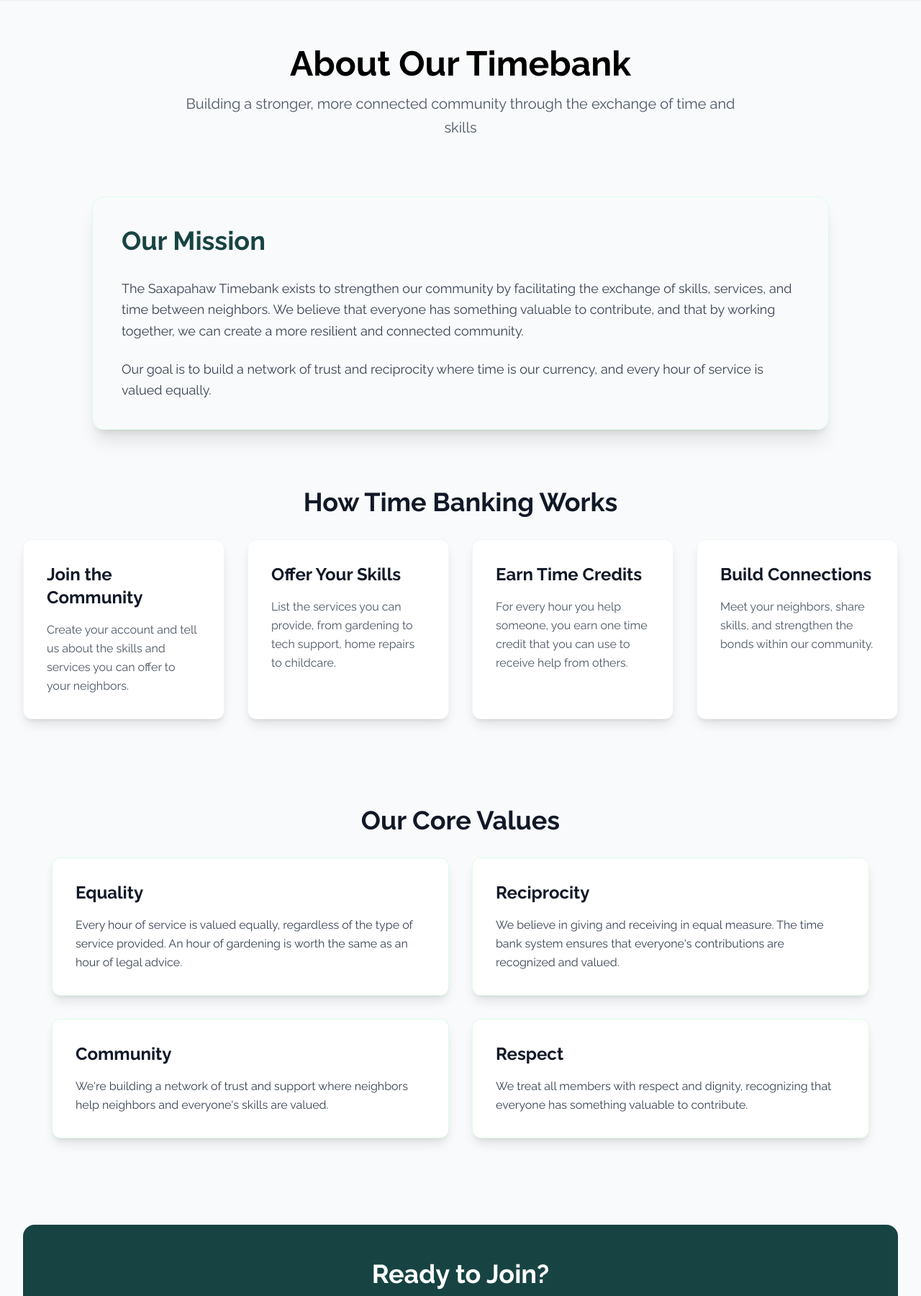
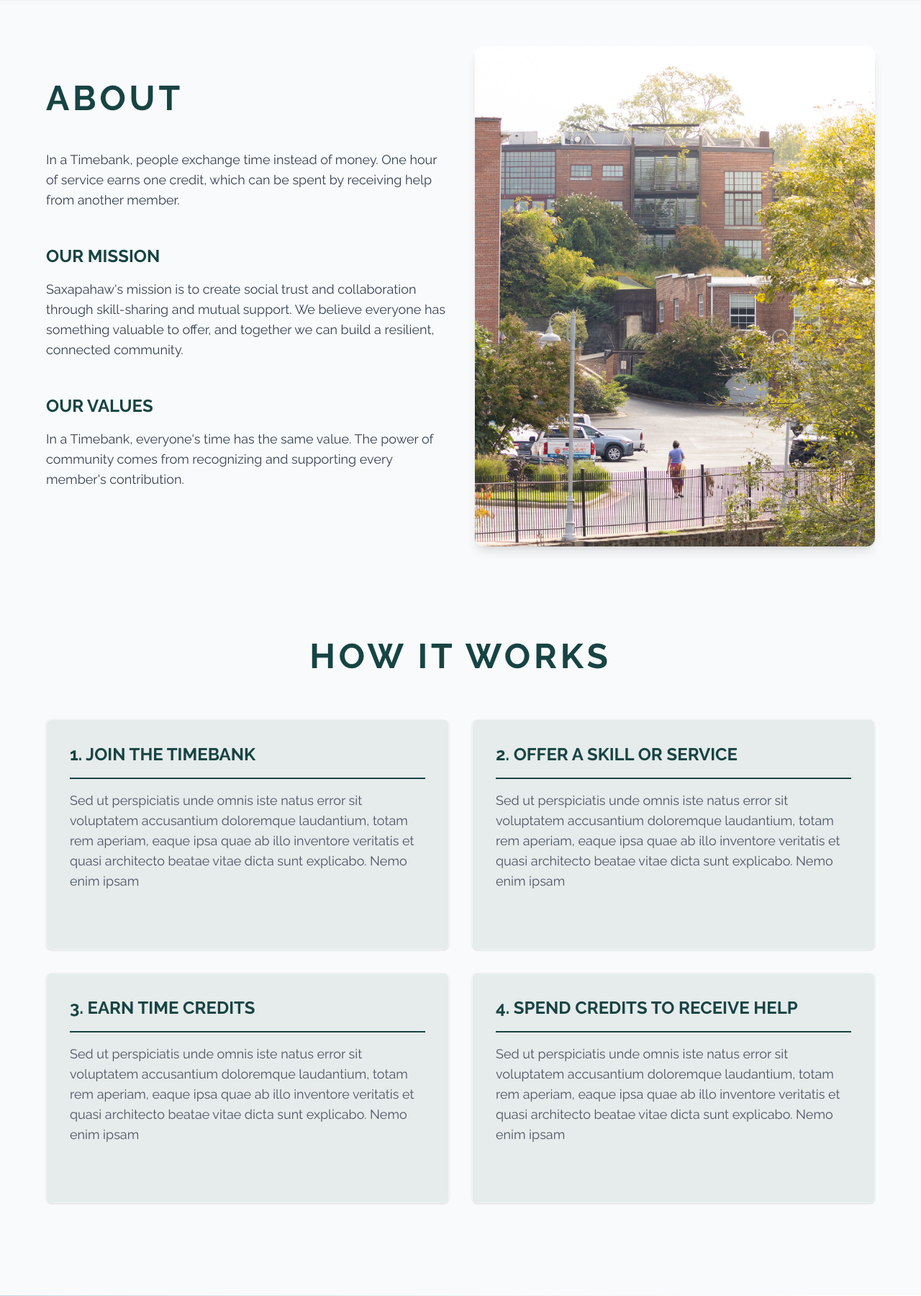
Before and after one commit to jeodell/saxfwd-community-time-bank, a Django app: page /about/ in a window 1280 px wide. Shown: the part 96-1896 px from the top of the page at 72% size. Run offline with Django 5.2, Linux system fonts and the light colour scheme; some libraries are stand-ins or nearby versions.

Commit message:
Updating the about page

```diff
--- a/templates/core/about.html
+++ b/templates/core/about.html
@@ -3,124 +3,160 @@
 {% load static %}
 {% block title %}About - Saxapahaw Timebank{% endblock %}
 {% block content %}
-<div class="max-w-7xl mx-auto px-4 sm:px-6 lg:px-8 py-16">
-  <!-- Hero Section -->
-  <div class="text-center mb-20">
-    <h1 class="text-5xl font-extrabold text-primar mb-4">About Our Timebank</h1>
-    <p class="text-xl text-gray-600 max-w-3xl mx-auto leading-relaxed">
-      Building a stronger, more connected community through the exchange of time and skills
+<!-- About Section -->
+<section class="grid grid-cols-1 md:grid-cols-2 gap-10 p-8 md:p-12 lg:p-16 max-w-7xl mx-auto">
+  <div class="space-y-12 md:pt-12">
+    <h2 class="text-5xl font-bold text-primary tracking-widest uppercase">About</h2>
+    <p class="text-gray-700 text-lg">
+      In a Timebank, people exchange time instead of money. One hour of service earns one credit, which can be spent by
+      receiving help from another member.
     </p>
-  </div>
-
-  <!-- Mission Section -->
-  <div class="rounded-2xl shadow-xl p-10 mb-20 border border-green-100 max-w-5xl mx-auto">
-    <div>
-      <h2 class="text-4xl font-bold text-primary mb-8">Our Mission</h2>
-      <p class="text-lg text-gray-700 mb-6 leading-relaxed">
-        The Saxapahaw Timebank exists to strengthen our community by facilitating the exchange of skills, services, and
-        time between neighbors. We believe that everyone has something valuable to contribute, and that by working
-        together, we can create a more resilient and connected community.
+    <div class="space-y-4">
+      <h3 class="font-bold text-2xl text-primary uppercase">Our Mission</h3>
+      <p class="text-gray-700 text-lg">
+        Saxapahaw's mission is to create social trust and collaboration through skill-sharing and mutual support. We
+        believe everyone has something valuable to offer, and together we can build a resilient, connected community.
       </p>
-      <p class="text-lg text-gray-700 leading-relaxed">
-        Our goal is to build a network of trust and reciprocity where time is our currency, and every hour of service is
-        valued equally.
+    </div>
+    <div class="space-y-4">
+      <h3 class="font-bold text-2xl text-primary uppercase">Our Values</h3>
+      <p class="text-gray-700 text-lg">
+        In a Timebank, everyone's time has the same value. The power of community comes from recognizing and supporting
+        every member's contribution.
       </p>
     </div>
   </div>
+  <div>
+    <img
+      src="{% static 'img/sax_mill_area.jpg' %}"
+      alt="About Saxapahaw"
+      class="rounded-xl shadow-lg w-full object-cover h-full"
+    />
+  </div>
+</section>
 
-  <!-- How It Works Section -->
-  <div class="mb-20">
-    <h2 class="text-4xl font-bold text-gray-900 text-center mb-8">How Time Banking Works</h2>
-    <div class="grid grid-cols-1 md:grid-cols-2 lg:grid-cols-4 gap-8">
-      <div
-        class="bg-white rounded-xl shadow-lg p-8 transform hover:scale-105 transition-transform duration-300 border border-gray-100"
-      >
-        <h3 class="text-2xl font-bold text-gray-900 mb-4">Join the Community</h3>
-        <p class="text-gray-600 leading-relaxed">
-          Create your account and tell us about the skills and services you can offer to your neighbors.
+<!-- How It Works Section -->
+<section class="p-8 md:p-12 lg:p-16 max-w-7xl mx-auto">
+  <h2 class="text-5xl font-bold text-center text-primary mb-16 tracking-widest uppercase">How It Works</h2>
+  <div class="grid grid-cols-1 md:grid-cols-2 gap-8 mb-16">
+    <div class="bg-card-bg rounded-lg p-8 shadow border border-gray-100">
+      <div class="font-bold text-2xl mb-2 text-primary uppercase">1. Join the Timebank</div>
+      <div class="h-[2px] bg-primary my-4"></div>
+      <p class="text-gray-600 text-lg pb-12">
+        Sed ut perspiciatis unde omnis iste natus error sit voluptatem accusantium doloremque laudantium, totam rem
+        aperiam, eaque ipsa quae ab illo inventore veritatis et quasi architecto beatae vitae dicta sunt explicabo. Nemo
+        enim ipsam
+      </p>
+    </div>
+    <div class="bg-card-bg rounded-lg p-8 shadow border border-gray-100">
+      <div class="font-bold text-2xl mb-2 text-primary uppercase">2. Offer a Skill or Service</div>
+      <div class="h-[2px] bg-primary my-4"></div>
+      <p class="text-gray-600 text-lg pb-12">
+        Sed ut perspiciatis unde omnis iste natus error sit voluptatem accusantium doloremque laudantium, totam rem
+        aperiam, eaque ipsa quae ab illo inventore veritatis et quasi architecto beatae vitae dicta sunt explicabo. Nemo
+        enim ipsam
+      </p>
+    </div>
+    <div class="bg-card-bg rounded-lg p-8 shadow border border-gray-100">
+      <div class="font-bold text-2xl mb-2 text-primary uppercase">3. Earn Time Credits</div>
+      <div class="h-[2px] bg-primary my-4"></div>
+      <p class="text-gray-600 text-lg pb-12">
+        Sed ut perspiciatis unde omnis iste natus error sit voluptatem accusantium doloremque laudantium, totam rem
+        aperiam, eaque ipsa quae ab illo inventore veritatis et quasi architecto beatae vitae dicta sunt explicabo. Nemo
+        enim ipsam
+      </p>
+    </div>
+    <div class="bg-card-bg rounded-lg p-8 shadow border border-gray-100">
+      <div class="font-bold text-2xl mb-2 text-primary uppercase">4. Spend Credits to Receive Help</div>
+      <div class="h-[2px] bg-primary my-4"></div>
+      <p class="text-gray-600 text-lg pb-12">
+        Sed ut perspiciatis unde omnis iste natus error sit voluptatem accusantium doloremque laudantium, totam rem
+        aperiam, eaque ipsa quae ab illo inventore veritatis et quasi architecto beatae vitae dicta sunt explicabo. Nemo
+        enim ipsam
+      </p>
+    </div>
+  </div>
+</section>
+
+<!-- Who It's For Section -->
+<section class="relative">
+  <img src="{% static 'img/sax_village_in_snow.jpg' %}" alt="Who It's For" class="w-full h-3/4 object-cover" />
+  <div class="absolute top-24 right-12 bg-secondary bg-opacity-80 rounded-xl p-8 max-w-xs shadow-lg">
+    <div class="font-bold text-2xl text-primary mb-2 uppercase">Who It's For</div>
+    <p class="text-gray-800 text-lg">
+      Timebanking works best locally, building relationships and trust among neighbors. Anyone in the Saxapahaw area who
+      wants to give and receive help is welcome to join!
+    </p>
+  </div>
+</section>
+
+<!-- FAQ Section -->
+<section class="bg-cream rounded-2xl px-8 md:px-12 lg:px-16 py-16 md:py-20 lg:py-24">
+  <div class="max-w-4xl mx-auto">
+    <h2 class="text-5xl font-bold text-center text-primary mb-16 tracking-widest uppercase">
+      Frequently Asked Questions
+    </h2>
+    <div class="space-y-8">
+      <div class="space-y-4">
+        <div class="font-bold">Here's a big question that I have that needs answering?</div>
+        <p class="text-gray-700 text-sm">
+          Sed ut perspiciatis unde omnis iste natus error sit voluptatem accusantium doloremque laudantium. Soluta ver
+          aperiam, eaque ipsa quae ab illo inventore veritatis et quasi architecto beatae vitae dicta sunt explicabo.
+          Nemo enim ipsam voluptatem.
         </p>
       </div>
-      <div
-        class="bg-white rounded-xl shadow-lg p-8 transform hover:scale-105 transition-transform duration-300 border border-gray-100"
-      >
-        <h3 class="text-2xl font-bold text-gray-900 mb-4">Offer Your Skills</h3>
-        <p class="text-gray-600 leading-relaxed">
-          List the services you can provide, from gardening to tech support, home repairs to childcare.
+      <div class="space-y-4">
+        <div class="font-bold">Here's a big question that I have that needs answering?</div>
+        <p class="text-gray-700 text-sm">
+          Sed ut perspiciatis unde omnis iste natus error sit voluptatem accusantium doloremque laudantium. Soluta ver
+          aperiam, eaque ipsa quae ab illo inventore veritatis et quasi architecto beatae vitae dicta sunt explicabo.
+          Nemo enim ipsam voluptatem.
         </p>
       </div>
-      <div
-        class="bg-white rounded-xl shadow-lg p-8 transform hover:scale-105 transition-transform duration-300 border border-gray-100"
-      >
-        <h3 class="text-2xl font-bold text-gray-900 mb-4">Earn Time Credits</h3>
-        <p class="text-gray-600 leading-relaxed">
-          For every hour you help someone, you earn one time credit that you can use to receive help from others.
-        </p>
-      </div>
-      <div
-        class="bg-white rounded-xl shadow-lg p-8 transform hover:scale-105 transition-transform duration-300 border border-gray-100"
-      >
-        <h3 class="text-2xl font-bold text-gray-900 mb-4">Build Connections</h3>
-        <p class="text-gray-600 leading-relaxed">
-          Meet your neighbors, share skills, and strengthen the bonds within our community.
+      <div class="space-y-4">
+        <div class="font-bold">Here's a big question that I have that needs answering?</div>
+        <p class="text-gray-700 text-sm">
+          Sed ut perspiciatis unde omnis iste natus error sit voluptatem accusantium doloremque laudantium. Soluta ver
+          aperiam, eaque ipsa quae ab illo inventore veritatis et quasi architecto beatae vitae dicta sunt explicabo.
+          Nemo enim ipsam voluptatem.
         </p>
       </div>
     </div>
   </div>
+</section>
 
-  <!-- Core Values Section -->
-  <div class="rounded-2xl p-10 mb-20">
-    <h2 class="text-4xl font-bold text-gray-900 text-center mb-8">Our Core Values</h2>
-    <div class="grid grid-cols-1 md:grid-cols-2 gap-8">
-      <div class="bg-white rounded-xl p-8 shadow-lg border border-green-100">
-        <h3 class="text-2xl font-bold text-gray-900 mb-4">Equality</h3>
-        <p class="text-gray-700 leading-relaxed">
-          Every hour of service is valued equally, regardless of the type of service provided. An hour of gardening is
-          worth the same as an hour of legal advice.
-        </p>
-      </div>
-      <div class="bg-white rounded-xl p-8 shadow-lg border border-green-100">
-        <h3 class="text-2xl font-bold text-gray-900 mb-4">Reciprocity</h3>
-        <p class="text-gray-700 leading-relaxed">
-          We believe in giving and receiving in equal measure. The time bank system ensures that everyone's
-          contributions are recognized and valued.
-        </p>
-      </div>
-      <div class="bg-white rounded-xl p-8 shadow-lg border border-green-100">
-        <h3 class="text-2xl font-bold text-gray-900 mb-4">Community</h3>
-        <p class="text-gray-700 leading-relaxed">
-          We're building a network of trust and support where neighbors help neighbors and everyone's skills are valued.
-        </p>
-      </div>
-      <div class="bg-white rounded-xl p-8 shadow-lg border border-green-100">
-        <h3 class="text-2xl font-bold text-gray-900 mb-4">Respect</h3>
-        <p class="text-gray-700 leading-relaxed">
-          We treat all members with respect and dignity, recognizing that everyone has something valuable to contribute.
-        </p>
-      </div>
+<!-- Ready to Join Section -->
+<section class="text-center px-8 md:px-12 lg:px-16 py-16 md:py-20 lg:py-24">
+  <h2 class="text-3xl font-bold text-primary mb-8 tracking-widest uppercase">Ready to Join Us?</h2>
+  <a
+    href="{% url 'register' %}"
+    class="inline-block bg-secondary text-white px-8 py-4 rounded-lg text-lg font-bold hover:bg-secondary/80 transition"
+  >
+    GET STARTED
+  </a>
+</section>
+
+<!-- Footer Section -->
+<section class="relative p-8 md:p-12 lg:p-16">
+  <img src="{% static 'img/footer-photo.jpg' %}" alt="Footer" class="w-full h-64 object-cover" />
+  <div
+    class="absolute inset-0 bg-primary bg-opacity-95 flex flex-col md:flex-row items-center justify-between px-8 py-10"
+  >
+    <div class="flex items-center space-x-4 mb-6 md:mb-0">
+      <img src="{% static 'img/logo.svg' %}" alt="Saxapahaw Timebank Logo" class="h-10 w-auto" />
+      <div class="text-white font-bold text-lg">SAXAPAHW TIMEBANK</div>
+    </div>
+    <div class="text-white space-y-2 text-center md:text-left">
+      <div>Home</div>
+      <div>About</div>
+      <div>Services</div>
+      <div>My Profile</div>
+    </div>
+    <div class="text-white text-center md:text-right">
+      <div class="font-bold mb-1">QUESTIONS?</div>
+      <a href="#" class="underline">CONTACT US</a>
     </div>
   </div>
-
-  <!-- Join Section -->
-  <div class="text-center bg-primary rounded-2xl p-12 text-white">
-    <h2 class="text-4xl font-bold mb-6">Ready to Join?</h2>
-    <p class="text-xl mb-8 max-w-2xl mx-auto leading-relaxed">
-      Become part of our growing community of neighbors helping neighbors. Together, we can build a stronger, more
-      connected Saxapahaw.
-    </p>
-    <div class="space-x-6">
-      <a
-        href="{% url 'register' %}"
-        class="inline-block bg-white text-primary px-10 py-4 rounded-xl text-lg font-bold hover:bg-gray-100 transition-colors shadow-lg"
-      >
-        Join Now
-      </a>
-      <a
-        href="{% url 'service_list' %}"
-        class="inline-block bg-transparent border-2 border-white text-white px-10 py-4 rounded-xl text-lg font-bold hover:bg-white hover:text-primary transition-colors"
-      >
-        Browse Services
-      </a>
-    </div>
-  </div>
-</div>
+  <div class="bg-primary text-white text-center py-4 font-bold tracking-widest">NEIGHBORS HELPING NEIGHBORS</div>
+</section>
 {% endblock %}
```
